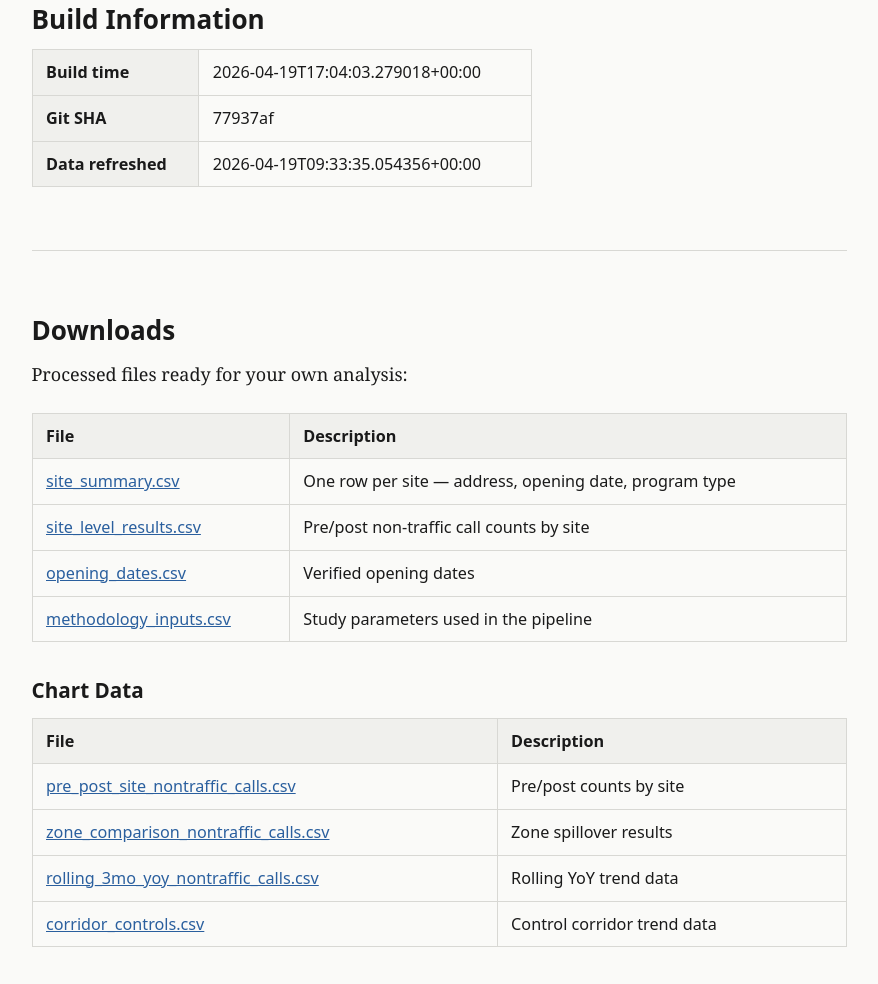
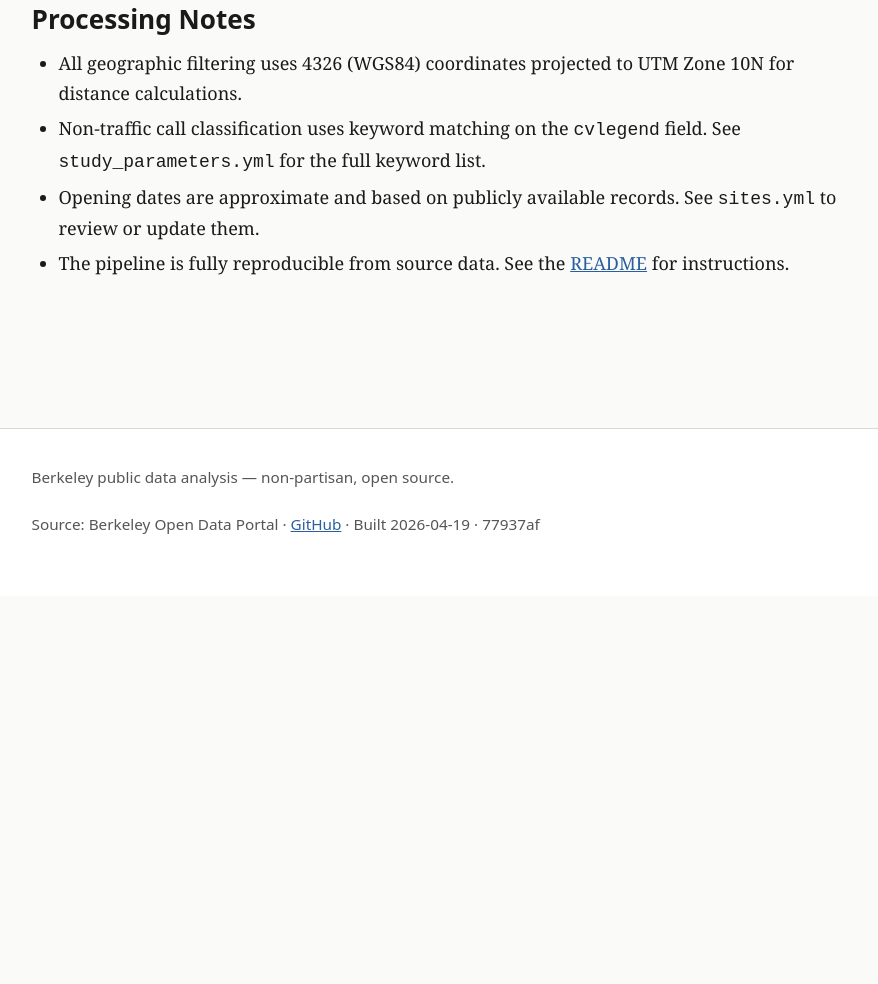
Before and after one commit to ericdf/berkeley-corridor-index, an Eleventy site: page site/src/data-sources.md in a window 1280 px wide. Shown: the part 716-1700 px from the top of the page, without its empty margins (201-1079 px from the left). After the commit the page ends 1312 px from the top, so only its background shows below. Built offline with nearby package versions, Linux system fonts and the light colour scheme; Eleventy itself is replaced by a stand-in of ours; files that its build step writes are made by us from their sources.

Commit message:
Remove build info, downloads, and chart data sections from data page
Co-Authored-By: Claude Sonnet 4.6 <noreply@anthropic.com>

```diff
--- a/site/src/data-sources.md
+++ b/site/src/data-sources.md
@@ -2,8 +2,6 @@
 layout: base.njk
 title: Data Sources
 description: Source data, fetch dates, and downloadable files for the Berkeley interim housing analysis.
-scripts:
-  - /assets/js/data-sources.js
 ---
 
 # Data Sources
@@ -20,36 +18,6 @@ All source data comes from the City of Berkeley's public safety open data.
 
 ---
 
-## Build Information
-
-<div id="build-meta" class="build-meta">
-  <p>Loading build metadata…</p>
-</div>
-
----
-
-## Downloads
-
-Processed files ready for your own analysis:
-
-| File | Description |
-|------|-------------|
-| [site_summary.csv]({{ '/downloads/site_summary.csv' | url }}) | One row per site — address, opening date, program type |
-| [site_level_results.csv]({{ '/downloads/site_level_results.csv' | url }}) | Pre/post non-traffic call counts by site |
-| [opening_dates.csv]({{ '/downloads/opening_dates.csv' | url }}) | Verified opening dates |
-| [methodology_inputs.csv]({{ '/downloads/methodology_inputs.csv' | url }}) | Study parameters used in the pipeline |
-
-### Chart Data
-
-| File | Description |
-|------|-------------|
-| [pre_post_site_nontraffic_calls.csv]({{ '/data/charts/pre_post_site_nontraffic_calls.csv' | url }}) | Pre/post counts by site |
-| [zone_comparison_nontraffic_calls.csv]({{ '/data/charts/zone_comparison_nontraffic_calls.csv' | url }}) | Zone spillover results |
-| [rolling_3mo_yoy_nontraffic_calls.csv]({{ '/data/charts/rolling_3mo_yoy_nontraffic_calls.csv' | url }}) | Rolling YoY trend data |
-| [corridor_controls.csv]({{ '/data/charts/corridor_controls.csv' | url }}) | Control corridor trend data |
-
----
-
 ## Processing Notes
 
 - All geographic filtering uses 4326 (WGS84) coordinates projected to UTM Zone 10N for distance calculations.
```
